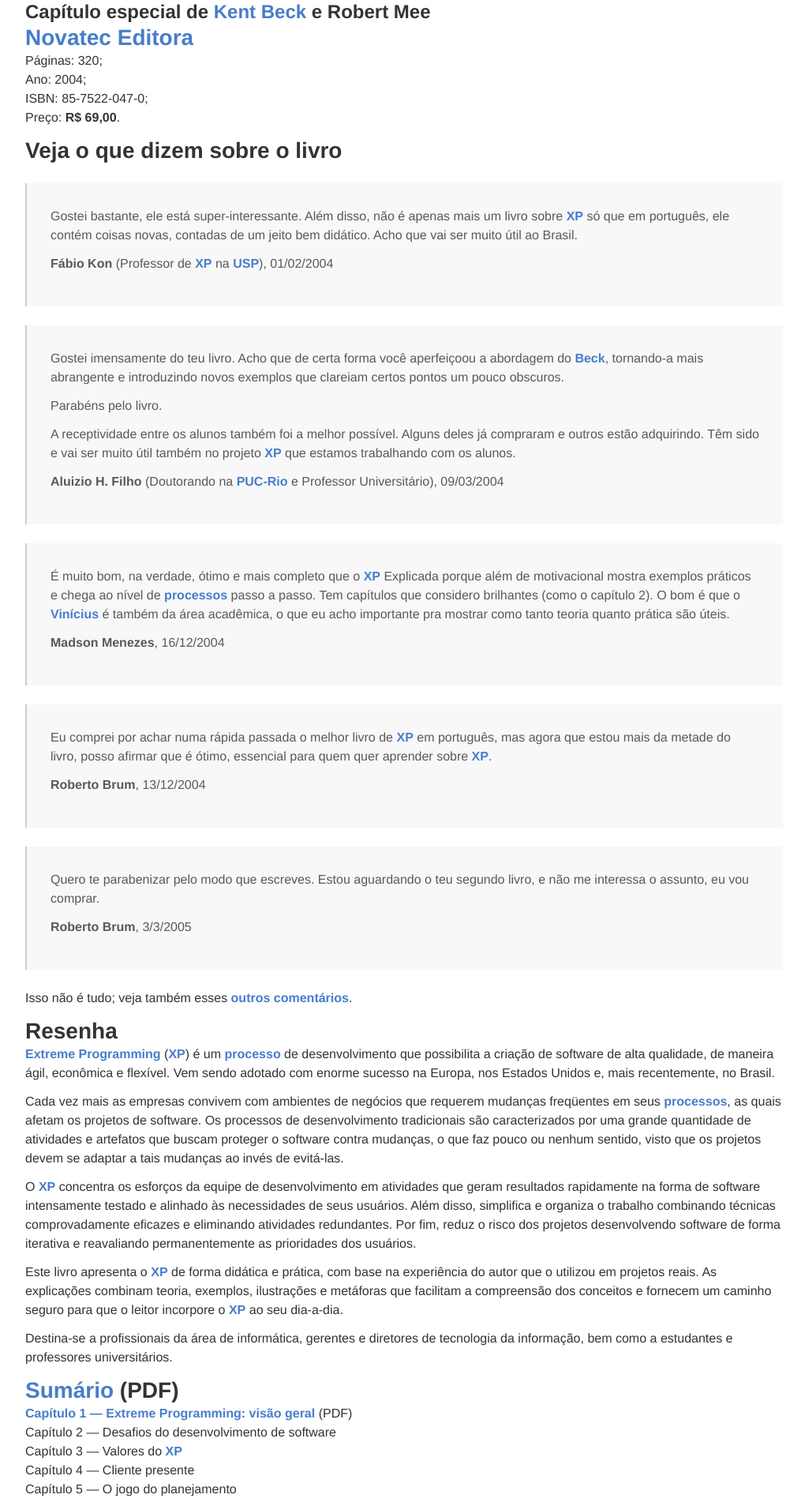
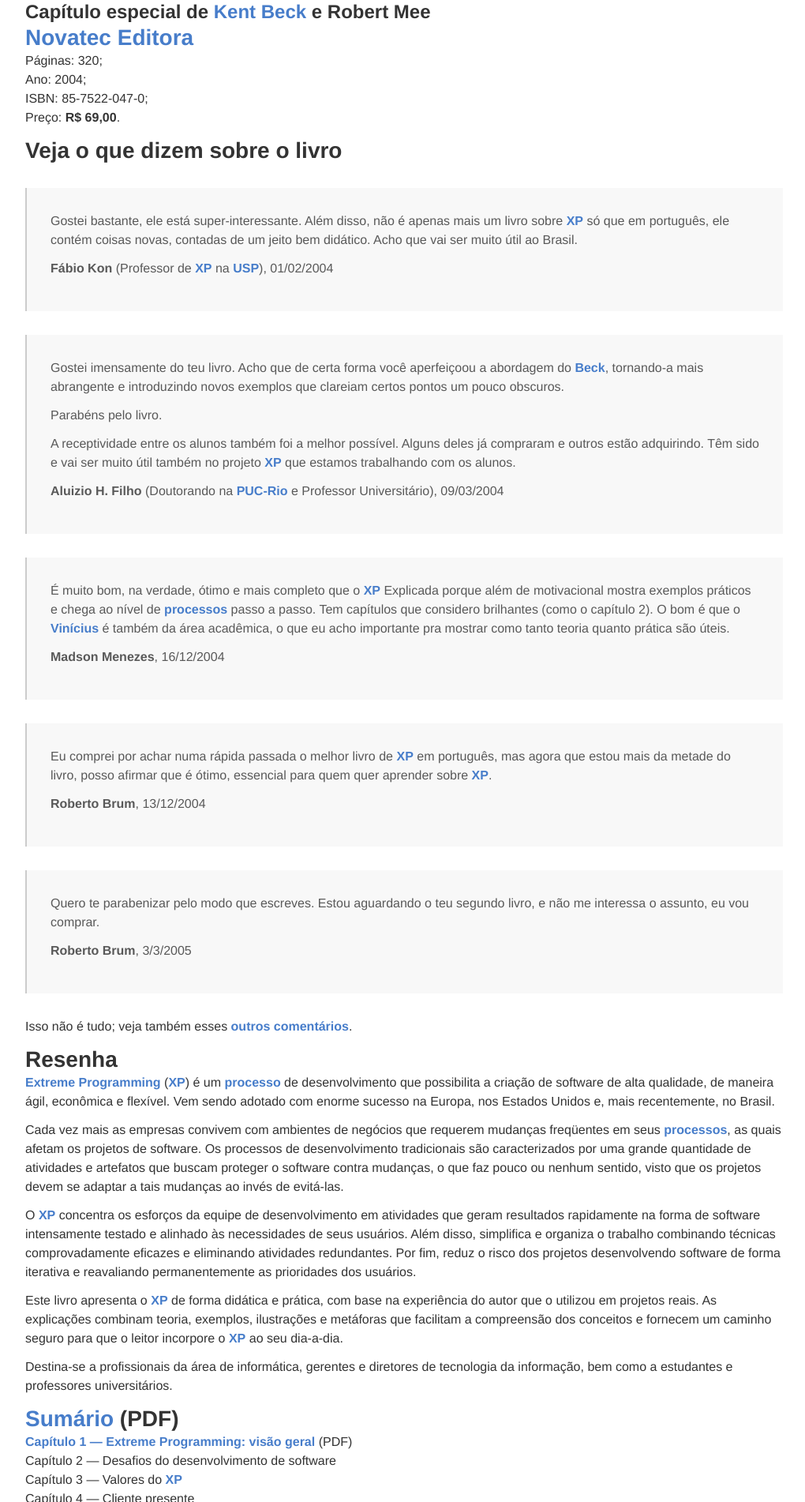
Before and after one commit to desenvolvimentoagilcombr/desenvolvimentoagilcombr.github.com, a Jekyll site: the page built from livroxp.html, in a window 1280 px wide. Shown: the part 542-2444 px from the top of the page at 79% size, without its empty margins (128-1148 px from the left). Built offline with Jekyll 4.4.1, drawn with Linux system fonts in a browser that asks for light colours; Markdown is read by kramdown in place of the engine named in the settings.

Commit message:
Improv on blockquote

```diff
--- a/_sass/layouts/_default.scss
+++ b/_sass/layouts/_default.scss
@@ -39,6 +39,7 @@ p object {
 blockquote {
   background: #f8f8f8;
   padding: $gutter;
+  margin: $gutter 0;
 
   ul {
     margin-left: 18px;
```
